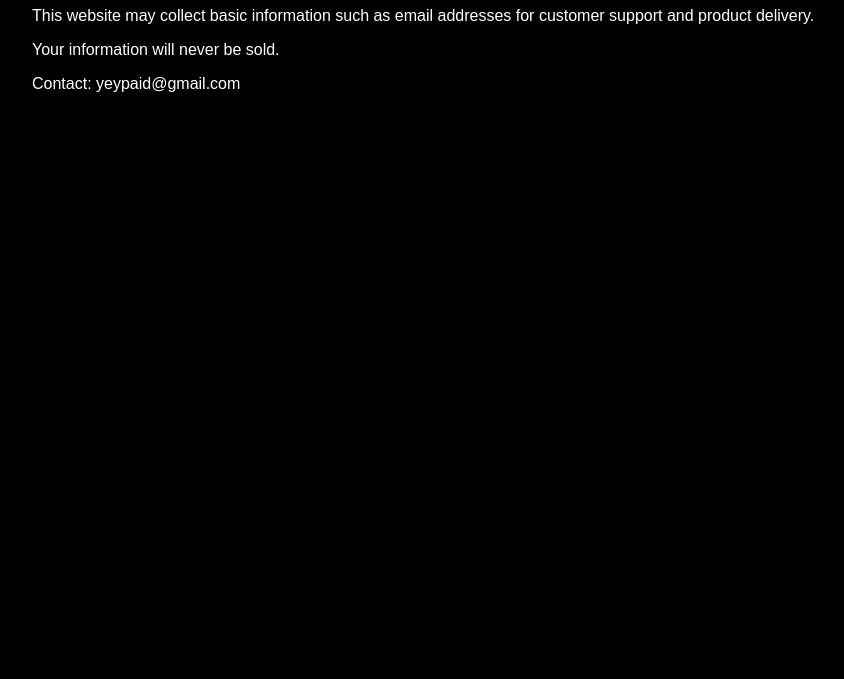
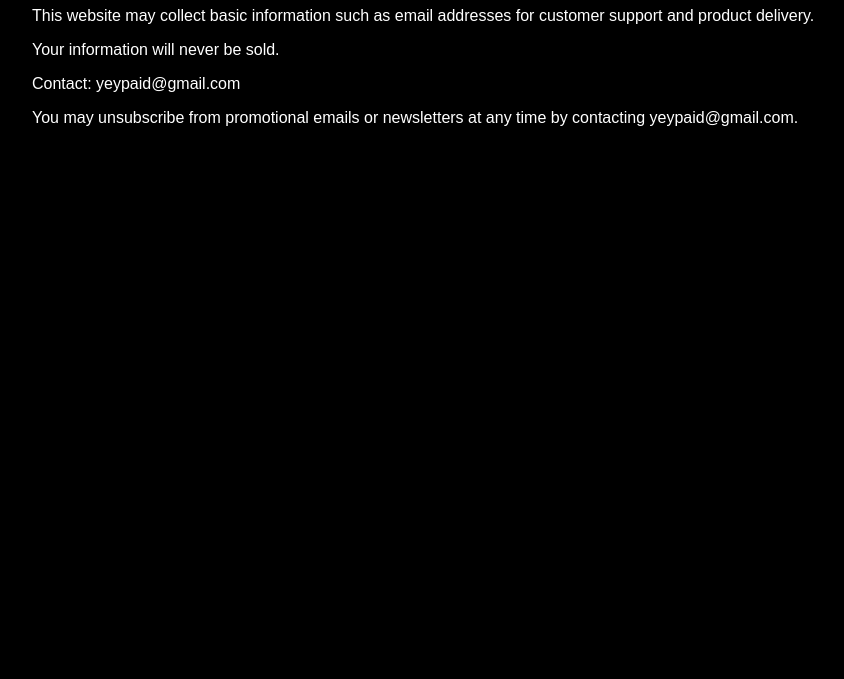
Before and after one commit to eddie7600/ai-starter-pack, a plain HTML site: page privacy.html in a window 1280 px wide. Shown: the part 121-800 px from the top of the page, without its empty margins (16-860 px from the left). Drawn offline with Linux system fonts and the light colour scheme.

Commit message:
Update privacy.html

```diff
--- a/privacy.html
+++ b/privacy.html
@@ -12,6 +12,6 @@
 <p>Your information will never be sold.</p>
 
 <p>Contact: yeypaid@gmail.com</p>
-
+<p>You may unsubscribe from promotional emails or newsletters at any time by contacting yeypaid@gmail.com.</p>
 </body>
 </html>
```
